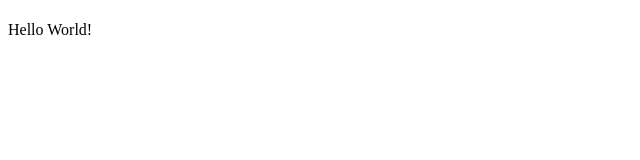
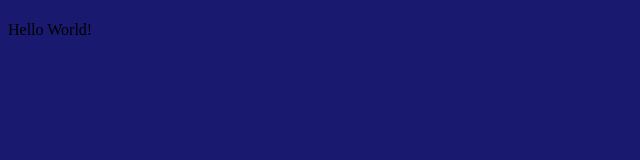
Before and after one commit to NobodyWasntHere/NobodyWasntHere.github.io, a plain HTML site: page index.html in a window 1280 px wide. Shown: the whole page, without its empty margins (0-640 px from the left). Drawn offline with Linux system fonts and the light colour scheme.

Commit message:
Update index.html

```diff
--- a/index.html
+++ b/index.html
@@ -1,5 +1,7 @@
 <!DOCTYPE html>
+<body style="background-color:MidnightBlue;">
 <h1></h1>
-<p style="background-color:MidnightBlue;"></p>
+<p>
     Hello World!
 </p>
+</body>
```
